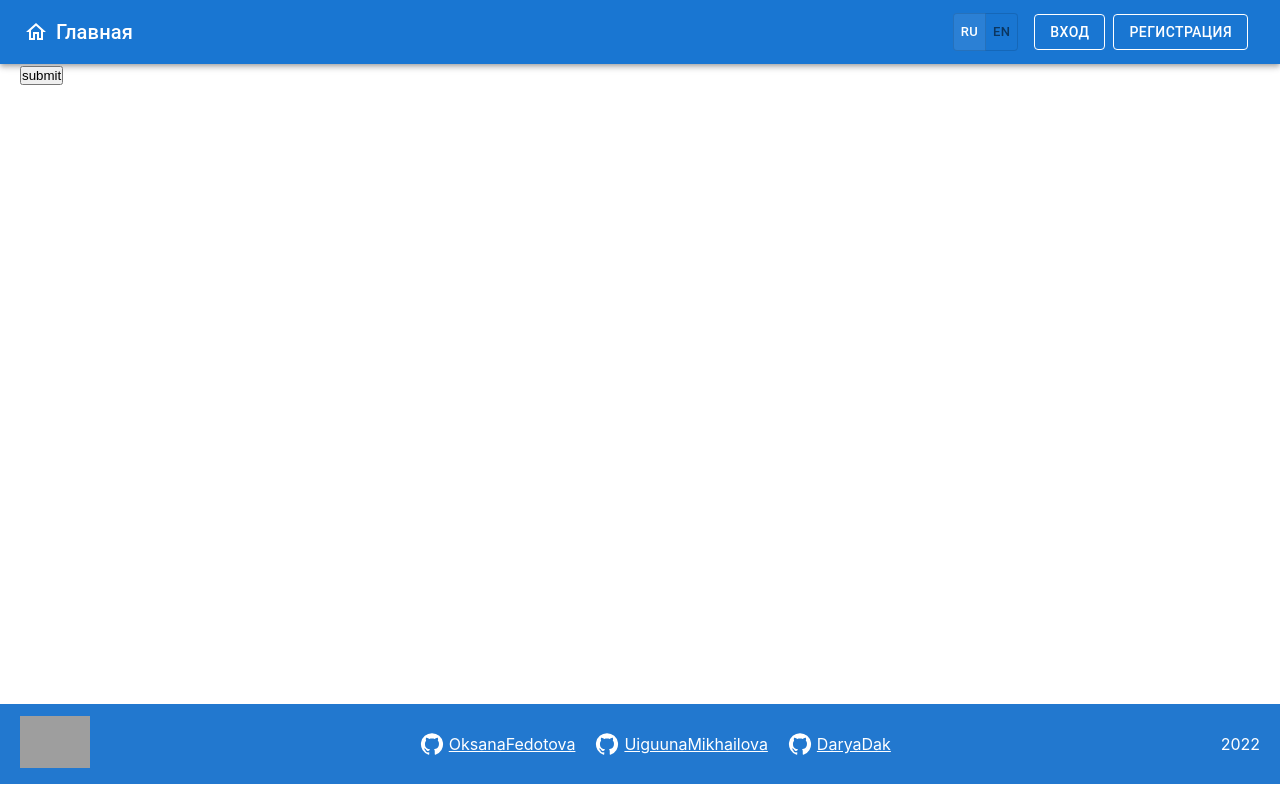
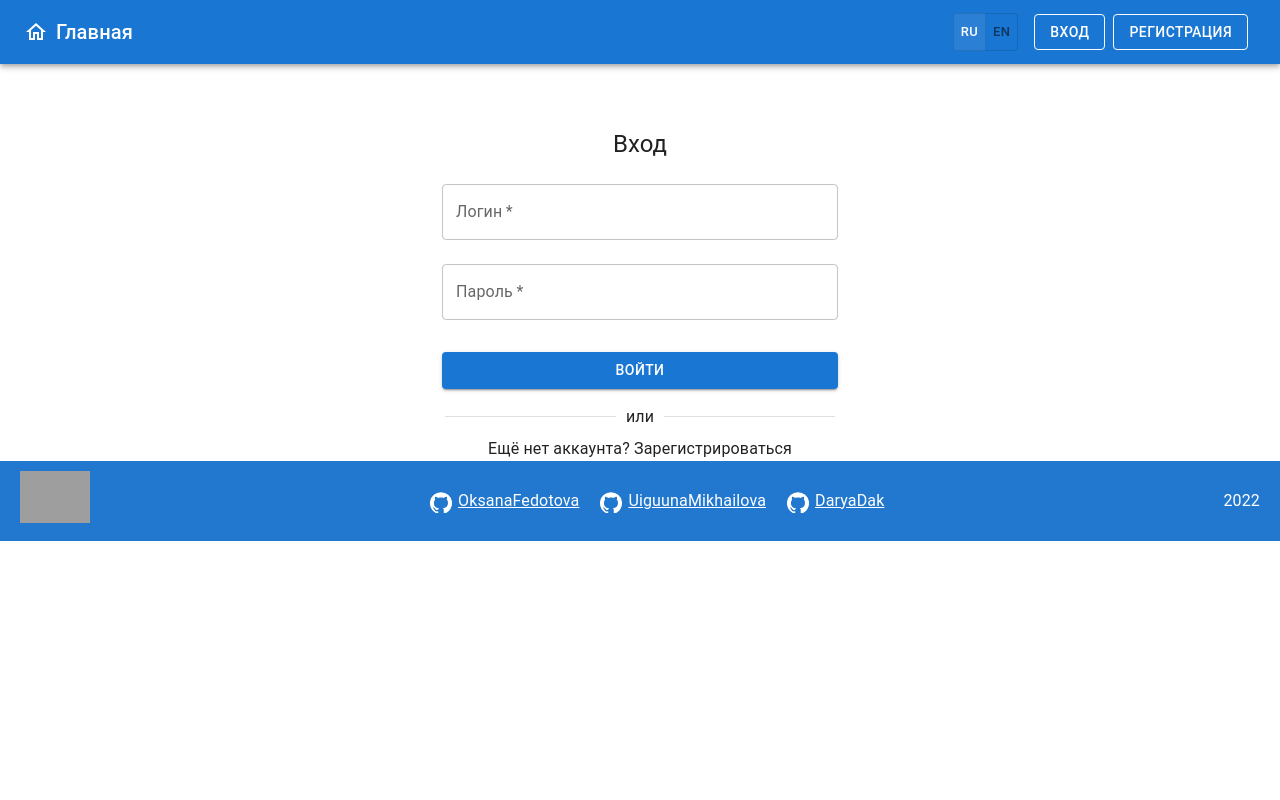
Before and after one commit to OksanaFedotova/project-management-app, a React (Create React App) app: page /sign-in in a window 1280 px wide. Built offline with nearby package versions, Linux system fonts and the light colour scheme; grey boxes are pictures that could not be loaded.

Commit message:
feat: add sign in and sign up pages

```diff
--- a/package.json
+++ b/package.json
@@ -21,6 +21,7 @@
     "eslint-plugin-prettier": "^4.2.1",
     "react": "^18.2.0",
     "react-dom": "^18.2.0",
+    "react-hook-form": "^7.39.2",
     "react-redux": "^8.0.5",
     "react-router-dom": "^6.4.3",
     "react-scripts": "5.0.1",
--- /dev/null
+++ b/src/components/LoginForm/LoginForm.css
@@ -0,0 +1,4 @@
+.link {
+    text-decoration: none;
+    color: inherit;
+}
--- /dev/null
+++ b/src/components/LoginForm/LoginForm.tsx
@@ -0,0 +1,165 @@
+import React from 'react';
+import { Link as RouterLink } from 'react-router-dom';
+import { useForm } from 'react-hook-form';
+import { useAppDispatch, useAppSelector } from 'hooks/redux';
+import { setToken, setUser } from 'store/reducers/AuthSlice';
+import { useSigninMutation, useSignupMutation } from 'store/services/authAPI';
+import { ISignupRequest } from 'interfaces/IUser';
+import './LoginForm.css';
+import {
+  Container,
+  CssBaseline,
+  Box,
+  Typography,
+  TextField,
+  Button,
+  Divider,
+  Link,
+} from '@mui/material';
+
+export default function LoginForm() {
+  const [signup] = useSignupMutation();
+  const [signin] = useSigninMutation();
+  const dispatch = useAppDispatch();
+  const { isSignInPage } = useAppSelector((state) => state.auth);
+
+  const {
+    register,
+    handleSubmit,
+    reset,
+    formState: { errors },
+  } = useForm<ISignupRequest>({ mode: 'onChange' });
+
+  const onSubmit = async (data: ISignupRequest) => {
+    const { login, password } = data;
+    try {
+      if (!isSignInPage) {
+        const userSignUp = await signup(data).unwrap();
+        dispatch(setUser(userSignUp));
+      }
+      const userSignIn = await signin({ login, password }).unwrap();
+      dispatch(setToken(userSignIn));
+    } catch (err) {
+      console.log(err);
+    }
+    reset();
+  };
+
+  return (
+    <Container component="main" maxWidth="xs">
+      <CssBaseline />
+      <Box
+        sx={{
+          marginTop: 0,
+          paddingTop: 8,
+          display: 'flex',
+          flexDirection: 'column',
+          alignItems: 'center',
+        }}
+      >
+        {isSignInPage ? (
+          <Typography component="h1" variant="h5">
+            Вход
+          </Typography>
+        ) : (
+          <Typography component="h1" variant="h5">
+            Регистрация
+          </Typography>
+        )}
+        <Box component="form" noValidate sx={{ mt: 1 }} onSubmit={handleSubmit(onSubmit)}>
+          {!isSignInPage && (
+            <>
+              {errors.name ? (
+                <TextField
+                  error
+                  margin="normal"
+                  id="outlined-error-helper-text"
+                  fullWidth
+                  label="Имя обязательно"
+                />
+              ) : (
+                <TextField
+                  margin="normal"
+                  required
+                  fullWidth
+                  id="name"
+                  label="Имя"
+                  type="text"
+                  {...register('name', { required: true })}
+                />
+              )}
+            </>
+          )}
+          {errors.login ? (
+            <TextField
+              margin="normal"
+              error
+              id="outlined-error-helper-text"
+              fullWidth
+              label="Логин обязателен"
+            />
+          ) : (
+            <TextField
+              margin="normal"
+              required
+              fullWidth
+              id="login"
+              label="Логин"
+              type="text"
+              {...register('login', { required: true })}
+            />
+          )}
+          {errors.password ? (
+            <TextField
+              margin="normal"
+              error
+              id="outlined-error-helper-text"
+              fullWidth
+              label="Пароль обязателен"
+            />
+          ) : (
+            <TextField
+              margin="normal"
+              required
+              fullWidth
+              id="password"
+              label="Пароль"
+              type="password"
+              {...register('password', { required: true })}
+            />
+          )}
+          {isSignInPage ? (
+            <Button type="submit" fullWidth variant="contained" sx={{ mt: 3, mb: 2 }}>
+              Войти
+            </Button>
+          ) : (
+            <Button type="submit" fullWidth variant="contained" sx={{ mt: 3, mb: 2 }}>
+              Зарегистрироваться
+            </Button>
+          )}
+        </Box>
+        <Divider
+          sx={{
+            marginBottom: 1,
+            width: 390,
+          }}
+        >
+          или
+        </Divider>
+        {isSignInPage ? (
+          <Link color="inherit" underline="hover">
+            <RouterLink to="/sign-up" className="link">
+              Ещё нет аккаунта? Зарегистрироваться
+            </RouterLink>
+          </Link>
+        ) : (
+          <Link color="inherit" underline="hover">
+            <RouterLink to="/sign-in" className="link">
+              Уже есть аккаунт? Войти
+            </RouterLink>
+          </Link>
+        )}
+      </Box>
+    </Container>
+  );
+}
--- /dev/null
+++ b/src/components/LoginForm/index.ts
@@ -0,0 +1,2 @@
+import LoginForm from './LoginForm';
+export default LoginForm;
--- a/src/interfaces/IUser.ts
+++ b/src/interfaces/IUser.ts
@@ -1,6 +1,7 @@
 type TAuthState = {
   user: IUser | null;
-  token: string | null;
+  token: ISigninResponse | null;
+  isSignInPage: boolean | null;
 };
 
 interface IUser {
@@ -16,7 +17,7 @@ interface ISigninResponse {
 type TSigninRequest = Omit<ISignupRequest, 'name'>;
 
 interface ISignupRequest {
-  name: string;
+  name?: string;
   login: string;
   password: string;
 }
--- a/src/routes/SignInPage/SignInPage.tsx
+++ b/src/routes/SignInPage/SignInPage.tsx
@@ -1,35 +1,16 @@
 import React from 'react';
+import Layout from 'components/Layout';
+import LoginForm from 'components/LoginForm';
 import { useAppDispatch } from 'hooks/redux';
-import Layout from 'components/Layout';
-import { setUser } from 'store/reducers/AuthSlice';
-import { useSignupMutation } from 'store/services/authAPI';
+import { toggleIsSignInPage } from 'store/reducers/AuthSlice';
 
 export default function SignInPage() {
-  const [signup] = useSignupMutation();
   const dispatch = useAppDispatch();
-
-  async function handleSubmit(e: React.FormEvent<HTMLFormElement>) {
-    e.preventDefault();
-    const userInputs = {
-      name: 'test',
-      login: 'test',
-      password: 'Password123!',
-    };
-    try {
-      const userResponse = await signup(userInputs).unwrap();
-      dispatch(setUser(userResponse));
-    } catch (err) {
-      console.log(err);
-    }
-  }
+  dispatch(toggleIsSignInPage(true));
 
   return (
     <Layout>
-      <div className="layout">
-        <form onSubmit={(e) => handleSubmit(e)}>
-          <button type="submit">submit</button>
-        </form>
-      </div>
+      <LoginForm />
     </Layout>
   );
 }
--- a/src/store/reducers/AuthSlice.ts
+++ b/src/store/reducers/AuthSlice.ts
@@ -1,11 +1,12 @@
 import { createSlice } from '@reduxjs/toolkit';
 import type { PayloadAction } from '@reduxjs/toolkit';
 import { RootState } from 'store/store';
-import { TAuthState, IUser } from 'interfaces/IUser';
+import { TAuthState, IUser, ISigninResponse } from 'interfaces/IUser';
 
 const initialState: TAuthState = {
   user: null,
   token: null,
+  isSignInPage: null,
 };
 
 const authSlice = createSlice({
@@ -15,12 +16,15 @@ const authSlice = createSlice({
     setUser: (state, action: PayloadAction<IUser>) => {
       state.user = action.payload;
     },
-    setToken: (state, action: PayloadAction<string>) => {
+    setToken: (state, action: PayloadAction<ISigninResponse>) => {
       state.token = action.payload;
+    },
+    toggleIsSignInPage: (state, action: PayloadAction<boolean>) => {
+      state.isSignInPage = action.payload;
     },
   },
 });
 
-export const { setUser, setToken } = authSlice.actions;
+export const { setUser, setToken, toggleIsSignInPage } = authSlice.actions;
 export default authSlice.reducer;
 export const selectCurrentUser = (state: RootState) => state.auth.user;
```
Also changed, not shown: src/routes/SignUpPage/SignUpPage.tsx (+7 -1 lines), 1 other file (tests, documents, lock files or other folders).
